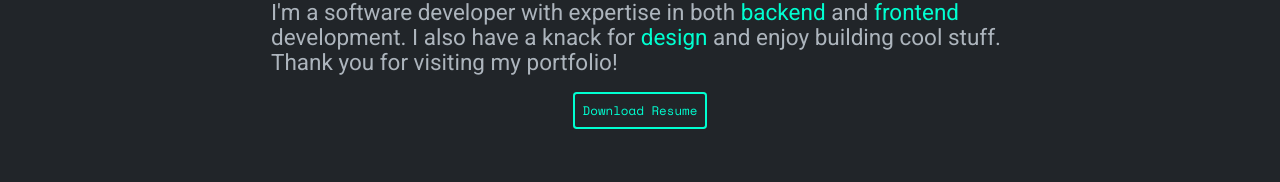
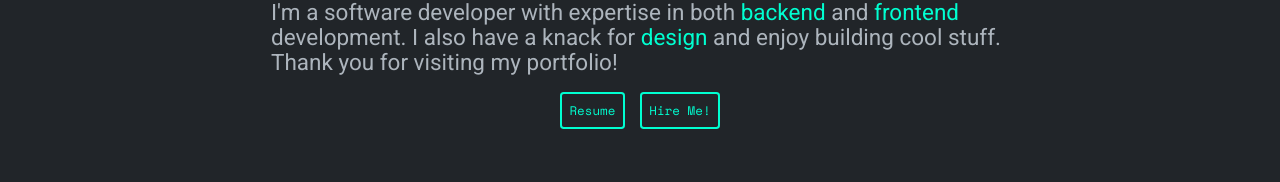
Before and after one commit to ewa1do/portfolio-next, a Next.js app: page / in a window 1280 px wide. Shown: the part 282-464 px from the top of the page. Built offline with nearby package versions, Linux system fonts and the light colour scheme; a web font is replaced by a local one.

Commit message:
Refactoring resume button and adding 'hire me' button

```diff
--- a/src/components/HomePage.js
+++ b/src/components/HomePage.js
@@ -45,8 +45,12 @@ function HomePage(props) {
                     stuff. Thank you for visiting my portfolio!{" "}
                 </p>
 
-                <div>
-                    <ButtonDownload text="Download Resume" />
+                <div className="flex gap-6">
+                    <ButtonDownload text="Resume" />
+                    <ButtonDownload
+                        text="Hire Me!"
+                        link="https://www.upwork.com/freelancers/~01b22b74f750e86e47"
+                    />
                 </div>
             </div>
         </section>
--- a/src/components/buttons/ButtonDownload.js
+++ b/src/components/buttons/ButtonDownload.js
@@ -1,5 +1,8 @@
-import { Space_Mono } from 'next/font/google'
-const spaceMono = Space_Mono({ subsets: ['latin'], weight: '400' })
+import { Space_Mono } from "next/font/google";
+const spaceMono = Space_Mono({ subsets: ["latin"], weight: "400" });
+
+const resumeLink =
+    "https://docs.google.com/document/d/1DraKN7kotjx_tvrHYaeG3JxvjmbuaZTDYp_tBS-5ZDE/edit?usp=sharing";
 
 function ButtonDownload(props) {
     return (
@@ -7,11 +10,11 @@ function ButtonDownload(props) {
             className={`${spaceMono.className} text-neon-blue border-2 border-neon-blue hover:text-bg-dark hover:font-semibold
             rounded-md p-3 text-lg xl:text-xl hover:bg-neon-blue ease-out `}
         >
-            <a href="/eduardo_vera_resume.pdf" download={true}>
-                {props.text || 'Resume'}
+            <a href={props.link || resumeLink} target="_blank">
+                {props.text || "Resume"}
             </a>
         </button>
-    )
+    );
 }
 
-export default ButtonDownload
+export default ButtonDownload;
```
